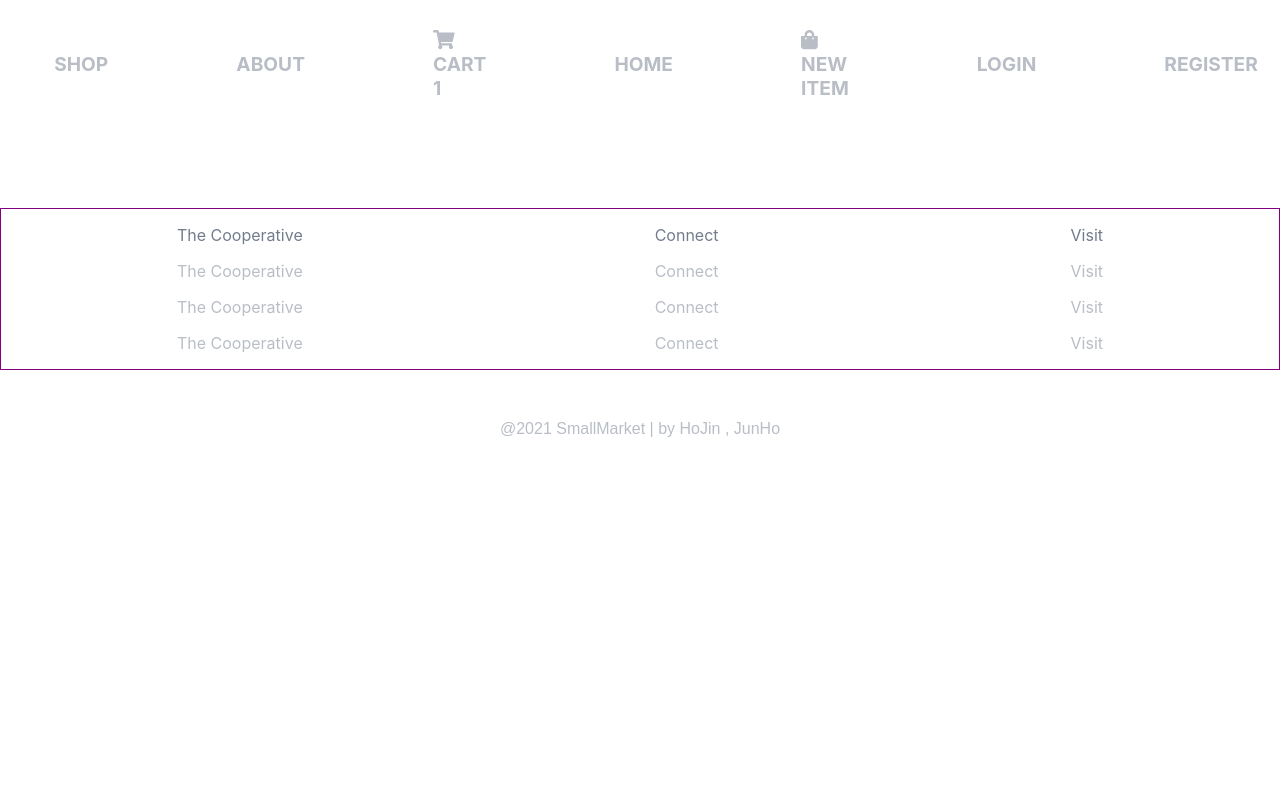
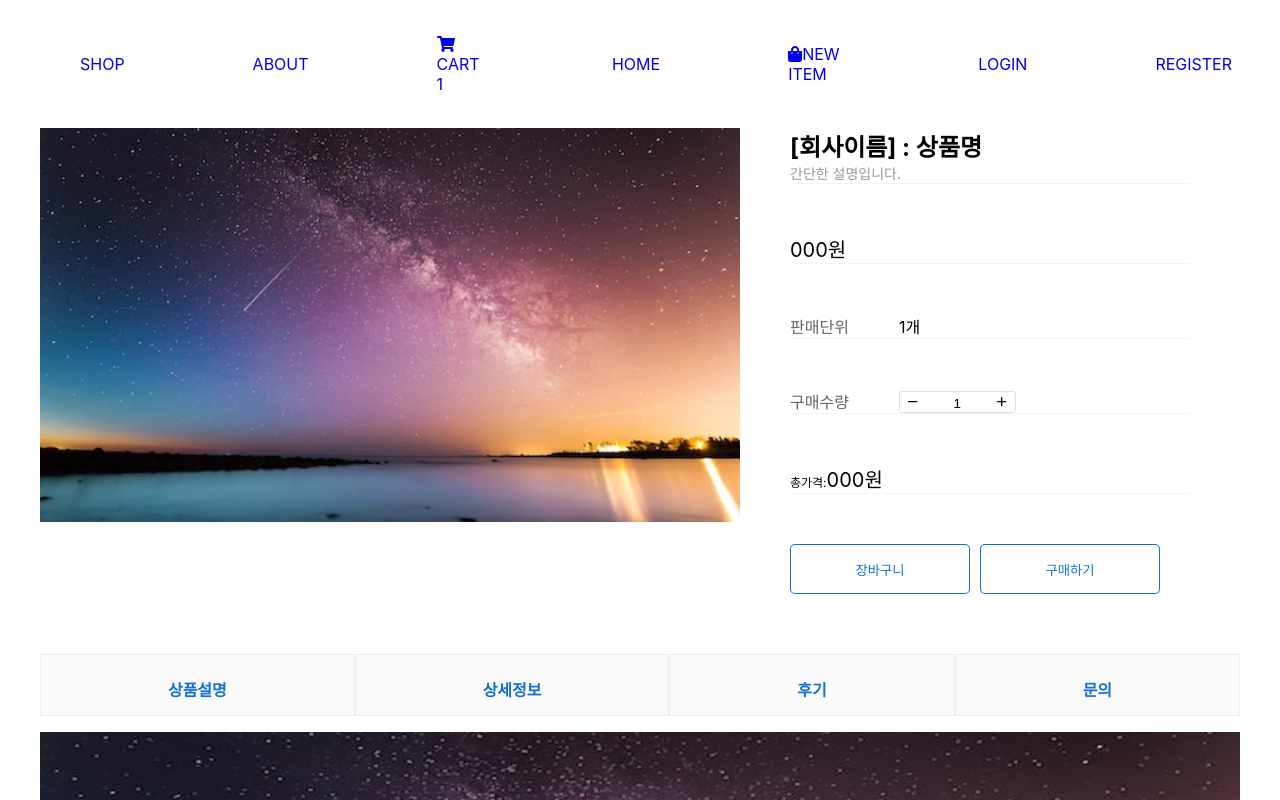
Before and after one commit to hovelopin/SmallMarket, a React (Create React App) app: page /product in a window 1280 px wide. Shown: the top 800 px of the page. Built offline with nearby package versions, Linux system fonts and the light colour scheme; no server answers.

Commit message:
team color and login fix

```diff
--- a/package.json
+++ b/package.json
@@ -11,7 +11,7 @@
     "postcss": "^8.3.7",
     "react": "^17.0.2",
     "react-dom": "^17.0.2",
-    "react-icons": "^4.3.0",
+    "react-icons": "^4.3.1",
     "react-redux": "^7.2.5",
     "react-router-dom": "^5.3.0",
     "react-scripts": "4.0.3",
--- a/src/app.jsx
+++ b/src/app.jsx
@@ -9,6 +9,8 @@ import Register from './components/login/register'
 import Cart from './components/cart/cart';
 import Shop from './components/item_list/item_list';
 import Item from './components/item/item';
+import ItemList from './components/item_list/item_list';
+import ProductDetail from './components/product/product_detail';
 
 function App() {
   return (
@@ -20,7 +22,9 @@ function App() {
         <Route exact path='/login' component={Login} />
         <Route exact path='/shop' component={Shop} />
         <Route exact path='/item' component={Item} />
+        <Route exact path='/itemlist' component={ItemList} />
         <Route exact path='/cart' component={Cart} />
+        <Route exact path='/product' component={ProductDetail} />
       </Switch>
       <Footer />
     </Router>
--- a/src/common/colors.css
+++ b/src/common/colors.css
@@ -9,3 +9,7 @@
 @value marketColorful: linear-gradient(166deg, rgba(237, 193, 211, 1) 0%,rgba(212, 149, 161, 1) 60%, rgba(162, 63, 63, 1) 100%, rgba(127, 188, 242, 1) 100%);
 @value marketWheat: wheat;
 @value marketShadow: rgba(217, 217, 217, 1);
+
+/* our color */
+@value marketTeamOrange: rgb(255, 166, 0);
+@value marketTeamLightOrange: #FFA600;
--- a/src/components/cart/cart.module.css
+++ b/src/components/cart/cart.module.css
@@ -1,4 +1,4 @@
-@value marketBlack, marketWhite, marketPink, marketShadow, marketLightGrey from '../../common/colors.css';
+@value marketTeamOrange, marketTeamLightOrange, marketBlack, marketShadow, marketLightGrey from '../../common/colors.css';
 @value mediaQuery from '../../common/size.css';
 
 .cart {
@@ -44,8 +44,8 @@
 .button {
   width: 100%;
   padding: 1rem;
-  background-color: marketPink;
-  border: 2px solid marketBlack;
+  background-color: marketTeamOrange;
+  border: 2px solid marketTeamOrange;
   border-radius: 10rem;
   font-size: 1.2em;
   font-weight: bold;
@@ -54,6 +54,7 @@
 .button:hover {
   background-color: transparent;
   transition: 0.5s;
+  color: marketTeamOrange;
   cursor: pointer;
 }
 
--- a/src/components/cart/cart_item.module.css
+++ b/src/components/cart/cart_item.module.css
@@ -1,4 +1,4 @@
-@value marketBlack, marketWhite, marketPink, marketShadow, marketLightGrey from '../../common/colors.css';
+@value marketBlack, marketWhite, marketTeamOrange, marketTeamLightOrange, marketShadow from '../../common/colors.css';
 
 .item {
   width: 100%;
@@ -29,7 +29,7 @@
 
 .content:hover {
   cursor: pointer;
-  color: marketPink;
+  color: marketTeamOrange;
   transition: 0.5s;
 }
 
@@ -38,11 +38,11 @@
 }
 
 .delete {
-  color : marketPink;
+  color : marketTeamOrange;
   font-size: 1.2em;
   padding: 0.4em 0.8em;
   background: transparent;
-  border: 1px solid marketPink;
+  border: 1px solid marketTeamOrange;
   cursor: pointer;
   transition: all 0.5s ease-out;
 }
@@ -50,8 +50,8 @@
 .delete:hover,
 .delete:focus,
 .delete:active {
-  background: marketPink;
-  color: marketBlack;
+  background: marketTeamOrange;
+  color: marketWhite;
   transform: scale(1.2);
 }
 
--- a/src/components/footer/footer.jsx
+++ b/src/components/footer/footer.jsx
@@ -6,7 +6,7 @@ const Footer = () => {
     <>
       <ul className={styles.footerContainer}>
         <li className={styles.footerItems}>
-          <p className={styles.ftItems_title}>The Cooperative</p>
+          <p className={styles.ftItems_title}>Photo</p>
           <p className={styles.ftItems_sub}>The Cooperative</p>
           <p className={styles.ftItems_sub}>The Cooperative</p>
           <p className={styles.ftItems_sub}>The Cooperative</p>
@@ -18,13 +18,13 @@ const Footer = () => {
           <p className={styles.ftItems_sub}>Connect</p>
         </li>
         <li className={styles.footerItems}>
-          <p className={styles.ftItems_title}>Visit</p>
-          <p className={styles.ftItems_sub}>Visit</p>
-          <p className={styles.ftItems_sub}>Visit</p>
-          <p className={styles.ftItems_sub}>Visit</p>
+          <p className={styles.ftItems_title}>Our Contact</p>
+          <p className={styles.ftItems_sub}>https://github.com/SmallMarket-Project/SmallMarket</p>
+          <p className={styles.ftItems_sub}>Sungkonghoe University</p>
+          <p className={styles.ftItems_sub}>SmallMarket</p>
         </li>
       </ul>
-      <p className={styles.copyright}>@2021 SmallMarket | by HoJin , JunHo </p>
+      <p className={styles.copyright}>@2021 SmallMarket | by HoJin , JunHo , JaeHyun </p>
     </>
   );
 }
--- a/src/components/footer/footer.module.css
+++ b/src/components/footer/footer.module.css
@@ -1,15 +1,18 @@
+@value marketTeamOrange, marketTeamLightOrange, marketBlack, marketShadow, marketLightGrey from '../../common/colors.css';
+
 .footerContainer {
   display: flex;
   justify-content: space-around;
   margin-top: 80px;
-  border: purple solid 1px;
 }
 
 .ftItems_title {
+  font-size: 1.1em;
   color: hsl(218, 10%, 50%);
 }
 
 .ftItems_sub {
+  font-size: 1.0em;
   color: hsl(218, 10%, 75%);
 }
 
--- a/src/components/item_list/item_list.jsx
+++ b/src/components/item_list/item_list.jsx
@@ -1,6 +1,4 @@
 import React from "react";
-import { NavLink } from "react-router-dom";
-import Register from "../login/register";
 import styles from './item_list.module.css';
 import Item from "../item/item";
 
--- a/src/components/item_list/item_list.module.css
+++ b/src/components/item_list/item_list.module.css
@@ -1,14 +1,12 @@
 .shopBox{
     font-size: 30px;
     font-weight:500;
-
     text-align: center;
     margin: 0 auto;
     width: 1350px;
 }
 
 .shopTop{
-
     height: 80px;
 }
 
--- a/src/components/main/main.module.css
+++ b/src/components/main/main.module.css
@@ -1,7 +1,7 @@
 /* @value makerPink, makerGrey from '../../common/colors.css'; */
 
 .indexWrap {
-  width: 1425px;
+  width: 100%;
 }
 .indexContainer {
   display: flex;
--- a/src/components/navbar/navbar.module.css
+++ b/src/components/navbar/navbar.module.css
@@ -1,3 +1,5 @@
+@value marketTeamOrange, marketTeamLightOrange, marketBlack, marketShadow, marketLightGrey from '../../common/colors.css';
+
 .navbar {
   display: flex;
   justify-content: center;
@@ -20,14 +22,13 @@
 
 .navbar_list > li > a {
   text-decoration: none;
-  font-size: 1.2rem;
-  font-weight: bold;
-  color: hsl(218, 10%, 75%);
+  font-size: 1rem;
+  color: marketBlack;
 }
 
 .title:hover {
-  color: lightskyblue;
-  transition: 1s;
+  color: marketTeamLightOrange;
+  transition: 0.5s;
 }
 
 .cart {
```
Also changed, not shown: src/database/token.js (line endings or trailing spaces), 2 other files (tests, documents, lock files or other folders).
